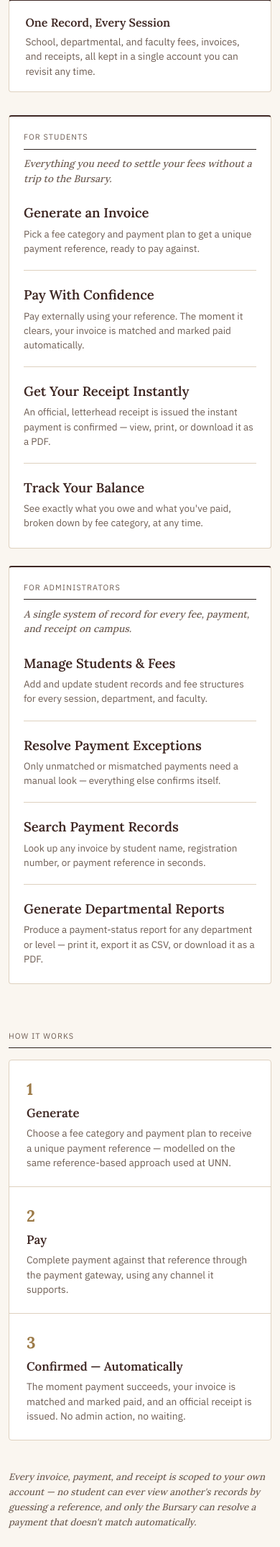
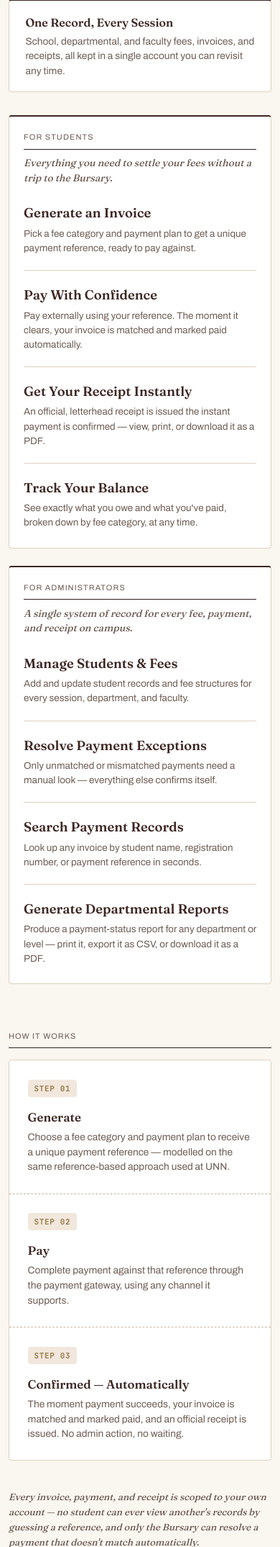
Before and after one commit to IsraelChisom/sumas-fees-system, a Flask app: page / in a window 390 px wide. Shown: the part 1152-3301 px from the top of the page at 72% size. Run offline with Flask 3, Linux system fonts and the light colour scheme.

Commit message:
Rebrand: Clinical Ledger typography and motifs, on the existing brown/gold palette
A frontend-design skill test explored an unconstrained "Clinical Ledger"
concept for this project (Fraunces + Archivo + JetBrains Mono, a
perforated-ticket/mono-reference vocabulary grounded in what a fees/
receipt system actually is). Asked for across the whole app, on the
explicit condition that the real SUMAS brand color (brown/gold) stays —
this is a typography and motif rebuild on the unchanged palette, not a
recolor.

- style.css: --font-heading -> Fraunces, --font-body -> Archivo (both
  already threaded through nearly every heading/body rule via CSS
  variables, so this one change retypes the whole app), new --font-mono
  (JetBrains Mono) for reference numbers/amounts/codes, new --accent-soft
  token. base.html's Google Fonts link updated to match.
- New "Ledger Motifs" component layer (style.css section 3b): .data-mono
  (mono/tabular-nums utility), .ledger-divider (perforated dashed rule),
  .ref-chip, .mono-tag.
- Applied .data-mono to every reference number, reg number, and table
  amount across student and admin templates. Large *display* amounts
  (print documents' Amount Payable, .balance-hero-value,
  .dashboard-stat-value) deliberately stay in the Fraunces heading face —
  the same big-serif/small-mono distinction the test page drew.
- invoice_view.html / receipt_view.html: .print-reference-block now sits
  on the gold-tinted --accent-soft with a .ledger-divider above it and a
  mono reference — the test page's mock-invoice "ticket stub" applied to
  the real documents.
- home.html's "How It Works" rebuilt from a vertical numbered list into
  a three-column ticket-tape strip with dashed dividers and mono
  "Step 0X" tags (a genuine sequence, so the tag is honest here).
- Real crest/campus-photo assets already used everywhere a brand mark or
  hero image appears — nothing needed replacing there.
- Not touched: the ReportLab PDF output (app/pdf.py) still uses
  ReportLab's built-in fonts; only the browser-printed HTML documents
  carry the new typography. Flagged as a known follow-up in
  DESIGN_BRIEF.md, not silently left inconsistent.

DESIGN_BRIEF.md documents the supersession of the original Lora/IBM Plex
Sans typography spec and the full new "Clinical Ledger rebrand" section.
All 11 smoke-test suites still pass (they assert on content, not styling).

Co-Authored-By: Claude Sonnet 5 <noreply@anthropic.com>

```diff
--- a/app/static/css/style.css
+++ b/app/static/css/style.css
@@ -49,11 +54,17 @@
   --status-confirmed-on-dark: #9ee0bc;
   --status-rejected-on-dark:  #e8a0a0;
 
-  --font-heading: "Lora", Georgia, "Times New Roman", serif;
-  --font-body:    "IBM Plex Sans", "Segoe UI", system-ui, sans-serif;
+  --font-heading: "Fraunces", Georgia, "Times New Roman", serif;
+  --font-body:    "Archivo", "Segoe UI", system-ui, sans-serif;
+  --font-mono:    "JetBrains Mono", ui-monospace, "SFMono-Regular", Menlo, monospace;
 
   --radius-sm: 4px;
   --radius-md: 6px;
+
+  /* "Clinical ledger" motif tokens — the same espresso/gold/ivory brand
+     colors as ever, just given a home for the new mono-data-chip and
+     perforated-divider vocabulary (see section 20, "LEDGER MOTIFS"). */
+  --accent-soft: #f1e7dc;  /* gold-tinted chip background, same as --bs-primary-bg-subtle */
 
   /* Back-compat: a few older templates still reference --navy/--gold-subtle */
   --navy: var(--espresso);
@@ -1253,26 +1320,33 @@ a, .btn, .nav-link, .qa-item, .table-hover tbody tr {
 }
 .home-panel .record-action-row { padding: 1.25rem 0; margin: 0; }
 
+/* A "ticket-tape" flow — three genuinely sequential steps (generate, pay,
+   confirmed), so a STEP tag is honest here, unlike a numbered badge on
+   something that isn't actually a sequence. Dashed rather than solid
+   dividers between steps, echoing the perforated-ticket motif used on
+   the invoice/receipt reference block. */
 .how-steps {
+  display: grid;
+  grid-template-columns: repeat(3, 1fr);
   border: 1px solid var(--border);
   border-radius: var(--radius-sm);
   background: var(--paper);
-}
-.how-step {
-  display: flex;
-  align-items: flex-start;
-  gap: 1.25rem;
-  padding: 1.4rem 1.5rem;
-  border-bottom: 1px solid var(--border);
-}
-.how-step:last-child { border-bottom: none; }
+  overflow: hidden;
+}
+.how-step { padding: 1.6rem 1.6rem; }
+.how-step + .how-step { border-left: 1px dashed var(--border-strong); }
 .how-step-num {
-  font-family: var(--font-heading);
+  display: inline-block;
+  font-family: var(--font-mono);
+  font-size: .68rem;
   font-weight: 700;
-  font-size: 1.4rem;
+  letter-spacing: .07em;
+  text-transform: uppercase;
+  background: var(--accent-soft);
   color: var(--gold-dark);
-  width: 1.75rem;
-  flex-shrink: 0;
+  padding: .25rem .55rem;
+  border-radius: var(--radius-sm);
+  margin-bottom: 1rem;
 }
 .how-step-title {
   font-family: var(--font-heading);
@@ -1363,7 +1437,8 @@ a, .btn, .nav-link, .qa-item, .table-hover tbody tr {
 }
 
 @media (max-width: 767.98px) {
-  .how-step { flex-direction: column; gap: .3rem; }
+  .how-steps { grid-template-columns: 1fr; }
+  .how-step + .how-step { border-left: none; border-top: 1px dashed var(--border-strong); }
   .home-panel { padding: 1.25rem 1.25rem .25rem; }
   .home-faq-question { padding: 1rem 1.1rem; font-size: .92rem; }
   .home-faq-answer { padding: 0 1.1rem 1.1rem; }
--- a/app/templates/admin/fees_list.html
+++ b/app/templates/admin/fees_list.html
@@ -52,7 +52,7 @@
           {% endif %}
         </td>
         <td class="text-end">
-          <span class="fw-semibold" style="color:var(--espresso); font-size:.95rem;">
+          <span class="fw-semibold data-mono" style="color:var(--espresso); font-size:.95rem;">
             &#8358;{{ "{:,.2f}".format(f['amount']) }}
           </span>
         </td>
--- a/app/templates/admin/payment_search.html
+++ b/app/templates/admin/payment_search.html
@@ -57,16 +57,16 @@
       {% for row in rows %}
       <tr>
         <td class="fw-semibold">{{ row['full_name'] }}</td>
-        <td class="text-muted" style="font-size:.85rem;">{{ row['reg_number'] }}</td>
+        <td class="text-muted data-mono" style="font-size:.85rem;">{{ row['reg_number'] }}</td>
         <td>
           {{ row['category_name'] }}
           <div class="text-muted" style="font-size:.78rem;">
             {% if row['level'] %}{{ row['level'] }} Level &middot; {% endif %}{{ row['session'] }} &middot; {{ row['payment_plan'] }}
           </div>
         </td>
-        <td style="font-size:.85rem; font-family:var(--font-body);">{{ row['payment_reference'] }}</td>
+        <td class="data-mono" style="font-size:.85rem;">{{ row['payment_reference'] }}</td>
         <td class="text-end">
-          <span class="fw-semibold" style="color:var(--espresso);">&#8358;{{ "{:,.2f}".format(row['amount']) }}</span>
+          <span class="fw-semibold data-mono" style="color:var(--espresso);">&#8358;{{ "{:,.2f}".format(row['amount']) }}</span>
         </td>
         <td>
           {% if row['status'] == 'Paid' %}
--- a/app/templates/admin/students_list.html
+++ b/app/templates/admin/students_list.html
@@ -51,7 +51,7 @@
             <span class="fw-semibold">{{ s['full_name'] }}</span>
           </div>
         </td>
-        <td class="text-muted" style="font-size:.85rem;">{{ s['reg_number'] }}</td>
+        <td class="text-muted data-mono" style="font-size:.85rem;">{{ s['reg_number'] }}</td>
         <td>{{ s['department'] }}</td>
         <td>{{ s['faculty'] }}</td>
         <td class="text-end text-muted" style="font-size:.85rem;">{{ s['level'] }} Level</td>
--- a/app/templates/admin/unmatched_list.html
+++ b/app/templates/admin/unmatched_list.html
@@ -29,9 +29,9 @@
     <tbody>
       {% for row in unmatched %}
       <tr>
-        <td style="font-size:.85rem; font-family:var(--font-body);">{{ row['reference_received'] }}</td>
+        <td class="data-mono" style="font-size:.85rem;">{{ row['reference_received'] }}</td>
         <td class="text-end">
-          <span class="fw-semibold" style="color:var(--espresso);">&#8358;{{ "{:,.2f}".format(row['amount_received']) }}</span>
+          <span class="fw-semibold data-mono" style="color:var(--espresso);">&#8358;{{ "{:,.2f}".format(row['amount_received']) }}</span>
         </td>
         <td class="text-muted" style="font-size:.83rem;">{{ row['date_received'] }}</td>
         <td class="text-end">
--- a/app/templates/base.html
+++ b/app/templates/base.html
@@ -11,7 +11,7 @@
 
   <link rel="preconnect" href="https://fonts.googleapis.com">
   <link rel="preconnect" href="https://fonts.gstatic.com" crossorigin>
-  <link href="https://fonts.googleapis.com/css2?family=Lora:wght@500;600;700&family=IBM+Plex+Sans:wght@400;500;600;700&display=swap" rel="stylesheet">
+  <link href="https://fonts.googleapis.com/css2?family=Fraunces:opsz,wght@9..144,500;9..144,600;9..144,700&family=Archivo:wght@400;500;600;700&family=JetBrains+Mono:wght@400;500;600;700&display=swap" rel="stylesheet">
 
   <link href="https://cdn.jsdelivr.net/npm/bootstrap@5.3.3/dist/css/bootstrap.min.css" rel="stylesheet">
   <link href="https://cdn.jsdelivr.net/npm/bootstrap-icons@1.11.3/font/bootstrap-icons.min.css" rel="stylesheet">
--- a/app/templates/home.html
+++ b/app/templates/home.html
@@ -127,25 +127,19 @@
   <div class="section-label mb-3">How It Works</div>
   <div class="how-steps">
     <div class="how-step">
-      <div class="how-step-num">1</div>
-      <div>
+      <span class="how-step-num">Step 01</span>
       <div class="how-step-title">Generate</div>
       <div class="how-step-desc">Choose a fee category and payment plan to receive a unique payment reference — modelled on the same reference-based approach used at UNN.</div>
     </div>
-    </div>
     <div class="how-step">
-      <div class="how-step-num">2</div>
-      <div>
+      <span class="how-step-num">Step 02</span>
       <div class="how-step-title">Pay</div>
       <div class="how-step-desc">Complete payment against that reference through the payment gateway, using any channel it supports.</div>
     </div>
-    </div>
     <div class="how-step">
-      <div class="how-step-num">3</div>
-      <div>
+      <span class="how-step-num">Step 03</span>
       <div class="how-step-title">Confirmed — Automatically</div>
       <div class="how-step-desc">The moment payment succeeds, your invoice is matched and marked paid, and an official receipt is issued. No admin action, no waiting.</div>
-      </div>
     </div>
   </div>
   <p class="record-quote">
--- a/app/templates/student/dashboard.html
+++ b/app/templates/student/dashboard.html
@@ -10,7 +10,7 @@
   <div class="dashboard-header-welcome">
     <h1>Welcome, {{ student['full_name'] }}</h1>
     <div class="dashboard-header-tag">
-      <span class="reg-number">{{ student['reg_number'] }}</span>
+      <span class="reg-number data-mono">{{ student['reg_number'] }}</span>
       &middot; {{ student['department'] }} &middot; {{ student['faculty'] }} &middot; {{ student['level'] }} Level
     </div>
   </div>
--- a/app/templates/student/invoice_view.html
+++ b/app/templates/student/invoice_view.html
@@ -47,7 +47,7 @@
 
   <div class="print-field-grid">
     <div class="print-field"><div class="print-field-label">Student</div><div class="print-field-value">{{ student['full_name'] }}</div></div>
-    <div class="print-field"><div class="print-field-label">Reg. Number</div><div class="print-field-value">{{ student['reg_number'] }}</div></div>
+    <div class="print-field"><div class="print-field-label">Reg. Number</div><div class="print-field-value data-mono">{{ student['reg_number'] }}</div></div>
     <div class="print-field"><div class="print-field-label">Department</div><div class="print-field-value">{{ student['department'] }}</div></div>
     <div class="print-field"><div class="print-field-label">Faculty</div><div class="print-field-value">{{ student['faculty'] }}</div></div>
     <div class="print-field"><div class="print-field-label">Level</div><div class="print-field-value">{{ invoice['level'] or student['level'] }} Level</div></div>
@@ -61,6 +61,8 @@
     <div class="print-field-label">Amount Payable</div>
     <div class="print-amount">&#8358;{{ "{:,.2f}".format(invoice['amount']) }}</div>
   </div>
+
+  <hr class="ledger-divider">
 
   <div class="print-reference-block">
     <div class="print-field-label">Payment Reference</div>
--- a/app/templates/student/invoices_list.html
+++ b/app/templates/student/invoices_list.html
@@ -36,9 +36,9 @@
         </td>
         <td class="text-muted" style="font-size:.85rem;">{{ inv['payment_plan'] }}</td>
         <td class="text-end">
-          <span class="fw-semibold" style="color:var(--espresso);">&#8358;{{ "{:,.2f}".format(inv['amount']) }}</span>
+          <span class="fw-semibold data-mono" style="color:var(--espresso);">&#8358;{{ "{:,.2f}".format(inv['amount']) }}</span>
         </td>
-        <td style="font-size:.83rem; font-family:var(--font-body); color:var(--muted);">{{ inv['payment_reference'] }}</td>
+        <td class="data-mono" style="font-size:.83rem; color:var(--muted);">{{ inv['payment_reference'] }}</td>
         <td class="text-muted" style="font-size:.83rem;">{{ inv['date_generated'] }}</td>
         <td>
           {% if inv['status'] == 'Paid' %}
--- a/app/templates/student/receipt_view.html
+++ b/app/templates/student/receipt_view.html
@@ -28,7 +28,7 @@
   <div class="receipt-number-row">
     <div>
       <div class="print-field-label">Receipt No.</div>
-      <div class="print-field-value">{{ receipt['receipt_number'] }}</div>
+      <div class="print-field-value data-mono">{{ receipt['receipt_number'] }}</div>
     </div>
     <div class="text-end">
       <div class="print-field-label">Date Issued</div>
@@ -38,14 +38,14 @@
 
   <div class="print-field-grid">
     <div class="print-field"><div class="print-field-label">Student</div><div class="print-field-value">{{ student['full_name'] }}</div></div>
-    <div class="print-field"><div class="print-field-label">Reg. Number</div><div class="print-field-value">{{ student['reg_number'] }}</div></div>
+    <div class="print-field"><div class="print-field-label">Reg. Number</div><div class="print-field-value data-mono">{{ student['reg_number'] }}</div></div>
     <div class="print-field"><div class="print-field-label">Department</div><div class="print-field-value">{{ student['department'] }}</div></div>
     <div class="print-field"><div class="print-field-label">Faculty</div><div class="print-field-value">{{ student['faculty'] }}</div></div>
     <div class="print-field"><div class="print-field-label">Level</div><div class="print-field-value">{{ invoice['level'] or student['level'] }} Level</div></div>
     <div class="print-field"><div class="print-field-label">Fee Category</div><div class="print-field-value">{{ invoice['category_name'] }}</div></div>
     <div class="print-field"><div class="print-field-label">Session</div><div class="print-field-value">{{ invoice['session'] }}</div></div>
     <div class="print-field"><div class="print-field-label">Payment Plan</div><div class="print-field-value">{{ invoice['payment_plan'] }}</div></div>
-    <div class="print-field"><div class="print-field-label">Payment Reference</div><div class="print-field-value">{{ invoice['payment_reference'] }}</div></div>
+    <div class="print-field"><div class="print-field-label">Payment Reference</div><div class="print-field-value data-mono">{{ invoice['payment_reference'] }}</div></div>
     <div class="print-field"><div class="print-field-label">Date Paid</div><div class="print-field-value">{{ invoice['date_paid'] }}</div></div>
   </div>
 
```
Also changed, not shown: other parts of app/static/css/style.css (+66 -5 lines), DESIGN_BRIEF.md (+81 -0 lines), app/templates/admin/departmental_report.html (+4 -4 lines), app/templates/student/balance.html (+6 -6 lines). Lines whose indentation alone changed are shown as unchanged.
